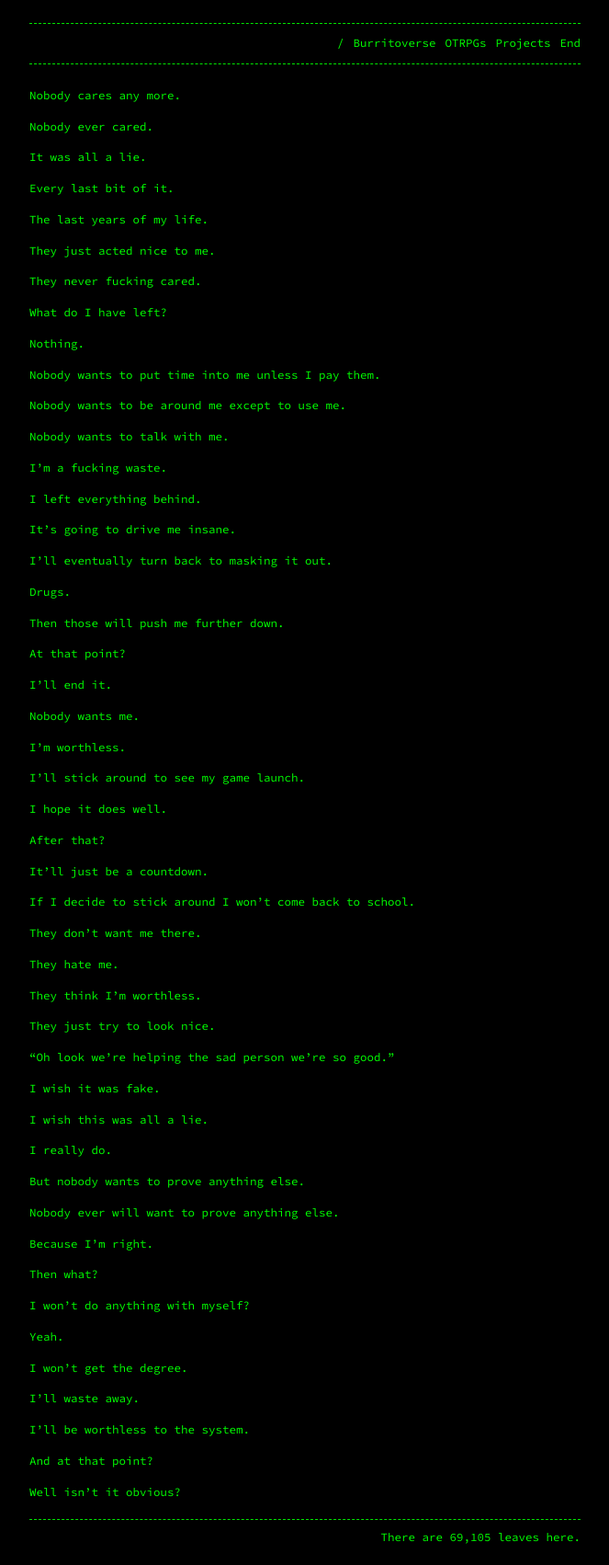
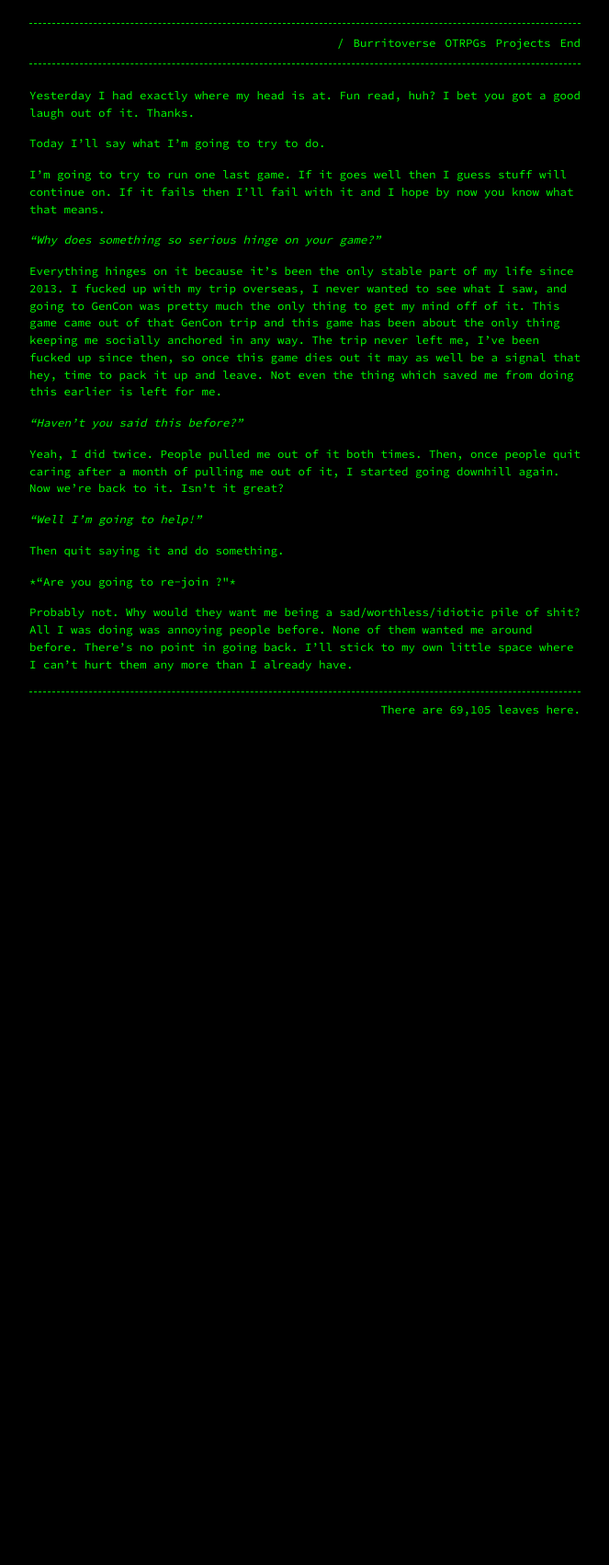
Before and after one commit to Terwilliger69105/69105.github.io, a Jekyll site: the page built from end.md, in a window 1280 px wide. Shown: the whole page at 92% size, without its empty margins (308-971 px from the left). Built offline with Jekyll 4.4.1, drawn with Linux system fonts in a browser that asks for light colours; our own code applies the rules of GitHub Pages for plain Markdown files; after the commit the page ends 900 px from its top, so only the background shows below that.

Commit message:
Update end.md

```diff
--- a/end.md
+++ b/end.md
@@ -3,94 +3,24 @@ title: "End"
 permalink: /end/
 ---
 
-Nobody cares any more.
+Yesterday I had exactly where my head is at. Fun read, huh? I bet you got a good laugh out of it. Thanks.
 
-Nobody ever cared.
+Today I'll say what I'm going to try to do.
 
-It was all a lie.
+I'm going to try to run one last game. If it goes well then I guess stuff will continue on. If it fails then I'll fail with it and I hope by now you know what that means.
 
-Every last bit of it.
+*"Why does something so serious hinge on your game?"*
 
-The last years of my life.
+Everything hinges on it because it's been the only stable part of my life since 2013. I fucked up with my trip overseas, I never wanted to see what I saw, and going to GenCon was pretty much the only thing to get my mind off of it. This game came out of that GenCon trip and this game has been about the only thing keeping me socially anchored in any way. The trip never left me, I've been fucked up since then, so once this game dies out it may as well be a signal that hey, time to pack it up and leave. Not even the thing which saved me from doing this earlier is left for me.
 
-They just acted nice to me.
+*"Haven't you said this before?"*
 
-They never fucking cared.
+Yeah, I did twice. People pulled me out of it both times. Then, once people quit caring after a month of pulling me out of it, I started going downhill again. Now we're back to it. Isn't it great?
 
-What do I have left?
+*"Well I'm going to help!"*
 
-Nothing.
+Then quit saying it and do something.
 
-Nobody wants to put time into me unless I pay them.
+*"Are you going to re-join <thing>?"*
 
-Nobody wants to be around me except to use me.
-
-Nobody wants to talk with me.
-
-I'm a fucking waste.
-
-I left everything behind.
-
-It's going to drive me insane.
-
-I'll eventually turn back to masking it out.
-
-Drugs.
-
-Then those will push me further down.
-
-At that point?
-
-I'll end it.
-
-Nobody wants me.
-
-I'm worthless.
-
-I'll stick around to see my game launch.
-
-I hope it does well.
-
-After that?
-
-It'll just be a countdown.
-
-If I decide to stick around I won't come back to school.
-
-They don't want me there.
-
-They hate me.
-
-They think I'm worthless.
-
-They just try to look nice.
-
-"Oh look we're helping the sad person we're so good."
-
-I wish it was fake.
-
-I wish this was all a lie.
-
-I really do.
-
-But nobody wants to prove anything else.
-
-Nobody ever will want to prove anything else.
-
-Because I'm right.
-
-Then what?
-
-I won't do anything with myself?
-
-Yeah.
-
-I won't get the degree.
-
-I'll waste away.
-
-I'll be worthless to the system.
-
-And at that point?
-
-Well isn't it obvious?
+Probably not. Why would they want me being a sad/worthless/idiotic pile of shit? All I was doing was annoying people before. None of them wanted me around before. There's no point in going back. I'll stick to my own little space where I can't hurt them any more than I already have.
```
